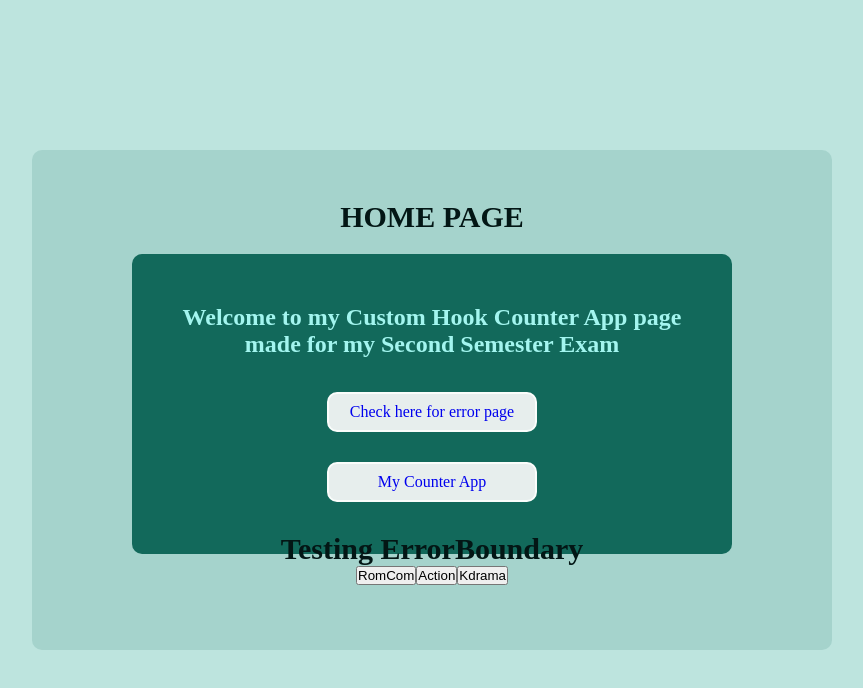
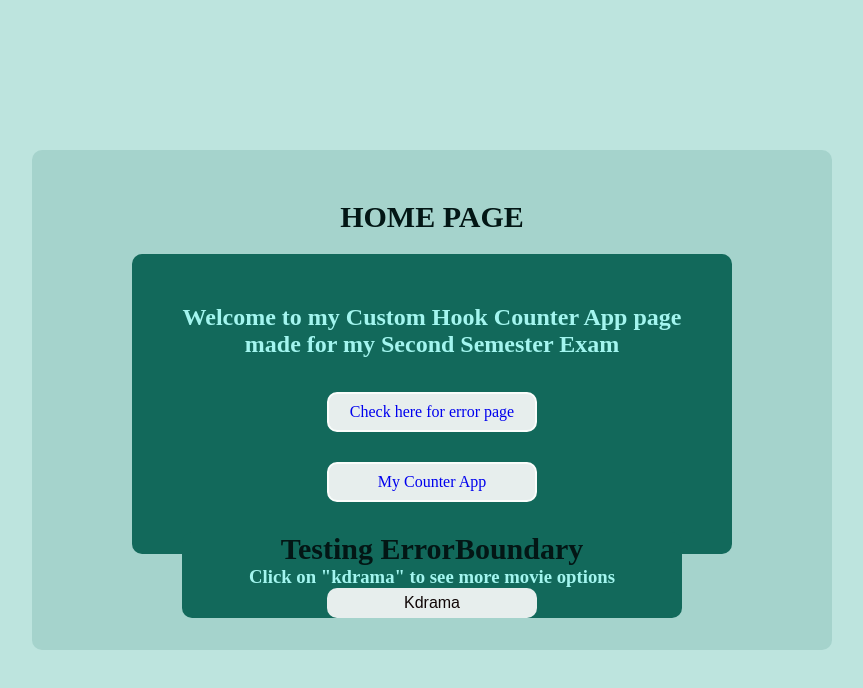
Before and after one commit to Rachel-Cellulose/Altschool_second_semester_exam, a React (Create React App) app: page / in a window 1280 px wide. Shown: the top 688 px of the page, without its empty margins (208-1071 px from the left). Built offline with nearby package versions, Linux system fonts and the light colour scheme.

Commit message:
error boundary test update

```diff
--- a/src/App.js
+++ b/src/App.js
@@ -150,7 +150,6 @@ function App() {
           <Route path="/error-boundary-test" element={<ErrorBoundaryTest />} />
           <Route path="/TestErrorBoundary" element={<PageNotFound />} />
           {" TestErrorBoundary"}
-          {/* Include the ErrorBoundaryTest component */}
         </Routes>
       </switch>
     </section>
--- a/src/MovieError.js
+++ b/src/MovieError.js
@@ -2,7 +2,7 @@ import React from "react";
 
 function MovieError({ movieGenre }) {
   if (movieGenre === "kdrama") {
-    throw new Error("Something went wrong with this page!");
+    throw new Error("Something went wrong with this page!!!!");
   }
   return <div>{movieGenre}</div>;
 }
--- a/src/Movies.js
+++ b/src/Movies.js
@@ -20,9 +20,10 @@ const Movies = () => {
   return (
     <div className="all-movies">
       <h1>Testing ErrorBoundary</h1>
+      {
+      <h3> Click on "kdrama" to see more movie options</h3> }
       <div className="movies">
-        <button onClick={romcom}>RomCom</button>
-        <button onClick={action}>Action</button>
+
         <button onClick={kdrama}>Kdrama</button>
       </div>
     </div>
--- a/src/TestErrorBoundary.js
+++ b/src/TestErrorBoundary.js
@@ -1,4 +1,5 @@
 import React, { Component } from "react";
+import { Link } from "react-router-dom";
 
 class TestErrorBoundary extends Component {
   constructor(props) {
@@ -16,7 +17,15 @@ class TestErrorBoundary extends Component {
       throw new Error("This is a simulated error.");
     }
 
-    return <h1>Test Error Boundary</h1>;
+    return (
+      <h1>
+        This is my Test Error Boundary page!!!!!
+        <Link to="/" style={{ textDecoration: "none" }}>
+          Back to Home
+        </Link>
+      </h1>
+    );
+
   }
 }
 
--- a/src/index.css
+++ b/src/index.css
@@ -269,6 +269,33 @@ input {
   text-decoration: none;
 }
 
+.movies button{
+  height: 30px;
+  width: 42%;
+  justify-content: center;
+  align-items: center;
+  text-align: center;
+  border-style: 6px solid white;
+  text-decoration: none;
+  font-size: 16px;
+  background-color: #e7eeed;
+  color: rgb(17, 7, 7);
+  border: none;
+  border-radius: 10px;
+  cursor: pointer;
+  margin: 0 auto;
+  display: flex;
+  text-decoration: none;
+
+}
+
+.all-movies{
+  background-color: #12695b;
+  border-radius: 10px;
+  color: #a3f5ef;
+}
+
+
 /* Styles for smaller screens (e.g., mobile devices) */
 @media (max-width: 768px) {
   .wrapper  {
```
